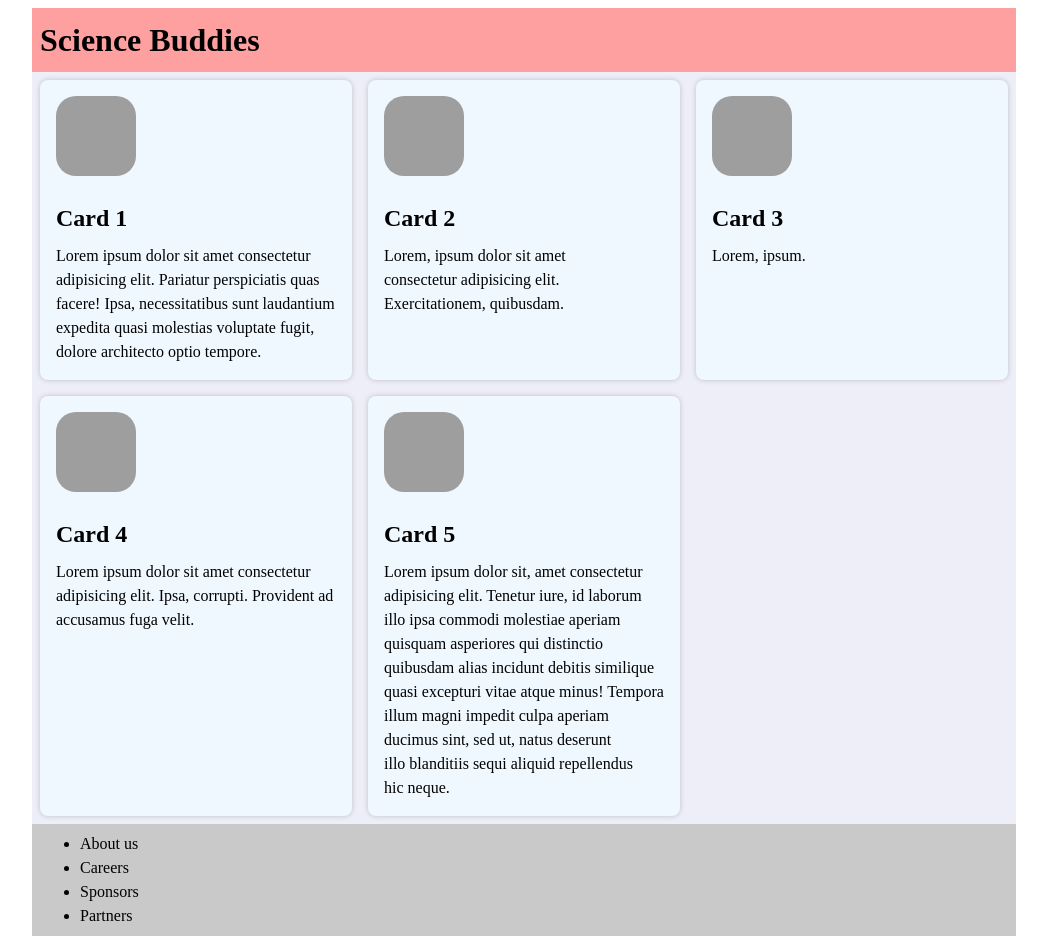
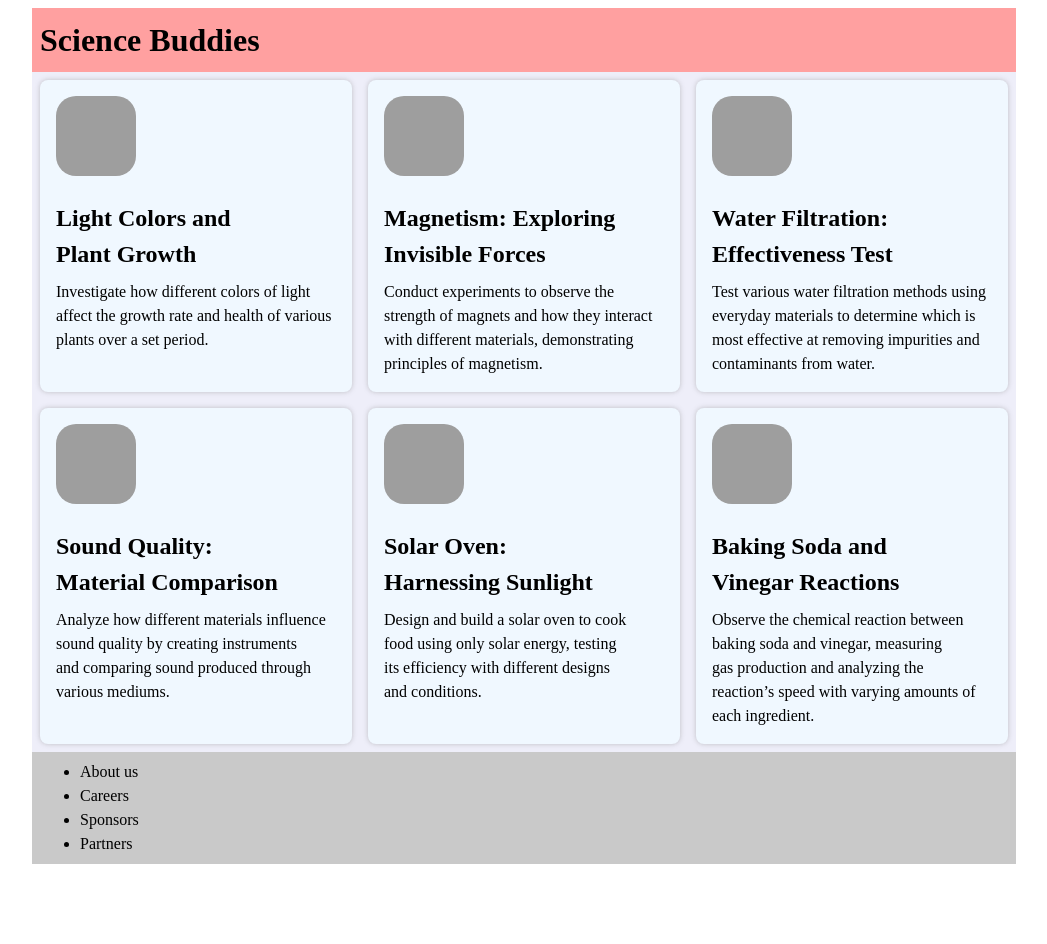
Before and after one commit to carisaelam/science-buddies, a plain HTML site: page index.html in a window 1280 px wide. Shown: the whole page, without its empty margins (116-1163 px from the left). After the commit the page ends 872 px from the top, so only its background shows below. Drawn offline with Linux system fonts and the light colour scheme; grey boxes are pictures that could not be loaded.

Commit message:
Add science-related content in cards

```diff
--- a/index.html
+++ b/index.html
@@ -16,53 +16,63 @@
         <!-- Single Card -->
         <div class="card">
           <img src="https://picsum.photos/id/100/200" alt="card-image" />
-          <h2>Card 1</h2>
+          <h2>Light Colors and Plant Growth</h2>
           <p>
-            Lorem ipsum dolor sit amet consectetur adipisicing elit. Pariatur
-            perspiciatis quas facere! Ipsa, necessitatibus sunt laudantium
-            expedita quasi molestias voluptate fugit, dolore architecto optio
-            tempore.
+            Investigate how different colors of light affect the growth rate and
+            health of various plants over a set period.
           </p>
         </div>
 
         <!-- Single Card -->
         <div class="card">
           <img src="https://picsum.photos/id/101/200" alt="card-image" />
-          <h2>Card 2</h2>
+          <h2>Magnetism: Exploring Invisible Forces</h2>
           <p>
-            Lorem, ipsum dolor sit amet consectetur adipisicing elit.
-            Exercitationem, quibusdam.
+            Conduct experiments to observe the strength of magnets and how they
+            interact with different materials, demonstrating principles of
+            magnetism.
           </p>
         </div>
 
         <!-- Single Card -->
         <div class="card">
           <img src="https://picsum.photos/id/102/200" alt="card-image" />
-          <h2>Card 3</h2>
-          <p>Lorem, ipsum.</p>
+          <h2>Water Filtration: Effectiveness Test</h2>
+          <p>
+            Test various water filtration methods using everyday materials to
+            determine which is most effective at removing impurities and
+            contaminants from water.
+          </p>
         </div>
 
         <!-- Single Card -->
         <div class="card">
           <img src="https://picsum.photos/id/103/200" alt="card-image" />
-          <h2>Card 4</h2>
+          <h2>Sound Quality: Material Comparison</h2>
           <p>
-            Lorem ipsum dolor sit amet consectetur adipisicing elit. Ipsa,
-            corrupti. Provident ad accusamus fuga velit.
+            Analyze how different materials influence sound quality by creating
+            instruments and comparing sound produced through various mediums.
           </p>
         </div>
 
         <!-- Single Card -->
         <div class="card">
           <img src="https://picsum.photos/id/104/200" alt="card-image" />
-          <h2>Card 5</h2>
+          <h2>Solar Oven: Harnessing Sunlight</h2>
           <p>
-            Lorem ipsum dolor sit, amet consectetur adipisicing elit. Tenetur
-            iure, id laborum illo ipsa commodi molestiae aperiam quisquam
-            asperiores qui distinctio quibusdam alias incidunt debitis similique
-            quasi excepturi vitae atque minus! Tempora illum magni impedit culpa
-            aperiam ducimus sint, sed ut, natus deserunt illo blanditiis sequi
-            aliquid repellendus hic neque.
+            Design and build a solar oven to cook food using only solar energy,
+            testing its efficiency with different designs and conditions.
+          </p>
+        </div>
+
+        <!-- Single Card -->
+        <div class="card">
+          <img src="https://picsum.photos/id/106/200" alt="card-image" />
+          <h2>Baking Soda and Vinegar Reactions</h2>
+          <p>
+            Observe the chemical reaction between baking soda and vinegar,
+            measuring gas production and analyzing the reaction’s speed with
+            varying amounts of each ingredient.
           </p>
         </div>
       </div>
```
